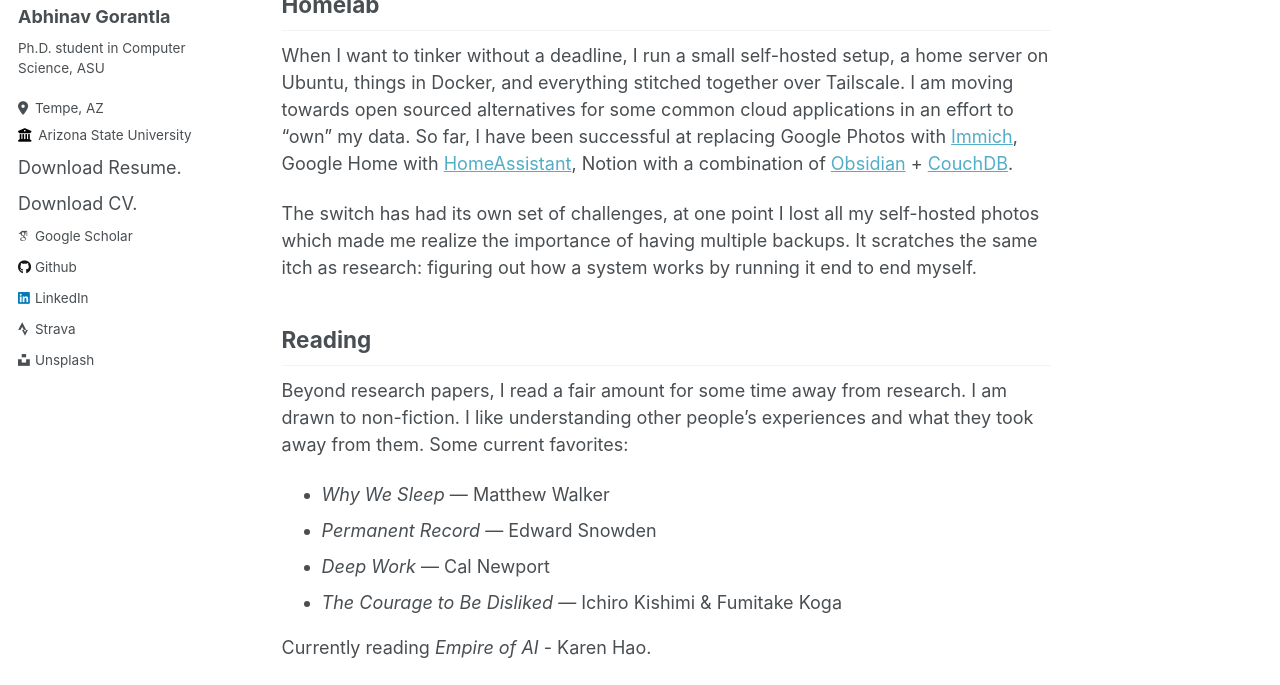
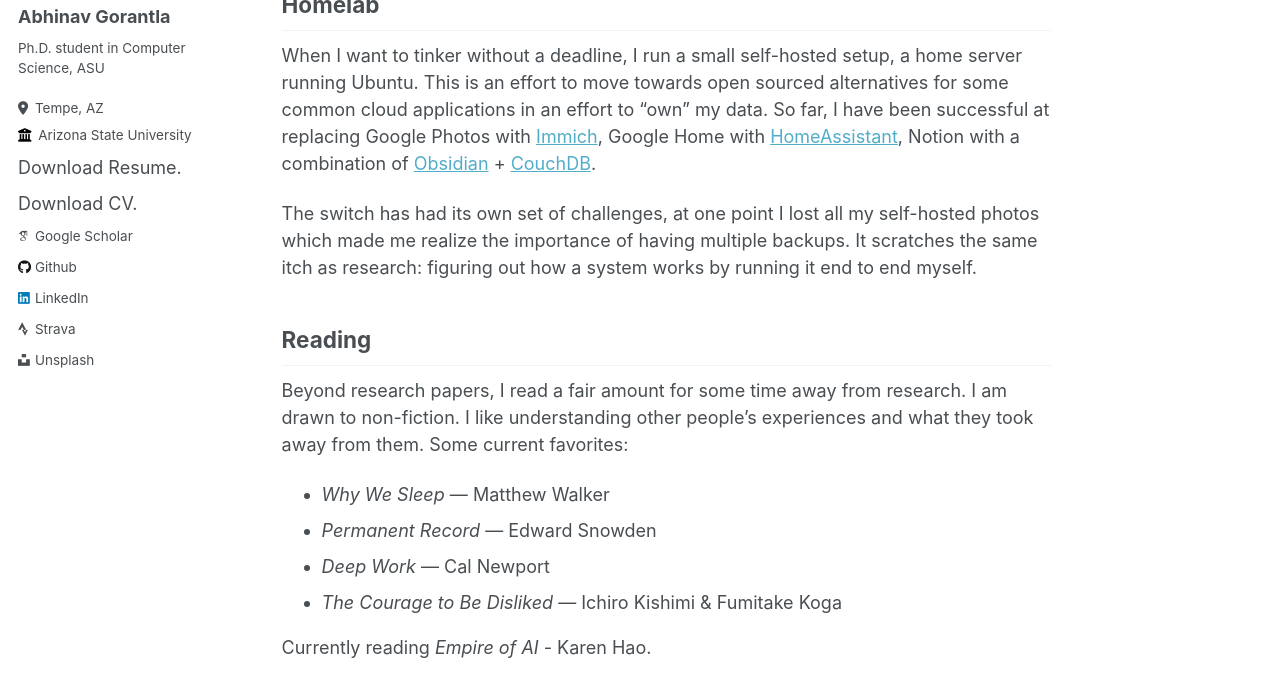
Before and after one commit to AbhinavGor/abhinavgor.github.io, a Jekyll site: the page built from _pages/not_work.md, in a window 1280 px wide and 900 px high, scrolled down 719 px, cut to the strip 215-900 px from the top of the window. Built offline with Jekyll 4.4.1, drawn with Linux system fonts in a browser that asks for light colours; some web fonts are replaced.

Commit message:
update not work

```diff
--- a/_pages/not_work.md
+++ b/_pages/not_work.md
@@ -27,7 +27,7 @@ You can see my full gallery on
 [Unsplash](https://unsplash.com/@abhinavgorantla).
 
 ## Homelab
-When I want to tinker without a deadline, I run a small self-hosted setup, a home server on Ubuntu, things in Docker, and everything stitched together over Tailscale. I am moving towards open sourced alternatives for some common cloud applications in an effort to "own" my data. So far, I have been successful at replacing Google Photos with [Immich](https://immich.app/), Google Home with [HomeAssistant](https://www.home-assistant.io/), Notion with a combination of [Obsidian](https://obsidian.md/) + [CouchDB](https://couchdb.apache.org/).
+When I want to tinker without a deadline, I run a small self-hosted setup, a home server running Ubuntu. This is an effort to move towards open sourced alternatives for some common cloud applications in an effort to "own" my data. So far, I have been successful at replacing Google Photos with [Immich](https://immich.app/), Google Home with [HomeAssistant](https://www.home-assistant.io/), Notion with a combination of [Obsidian](https://obsidian.md/) + [CouchDB](https://couchdb.apache.org/).
 
 The switch has had its own set of challenges, at one point I lost all my self-hosted photos which made me realize the importance of having multiple backups.
 It scratches the same itch as research: figuring out how a system works by running it end to end myself.
```
